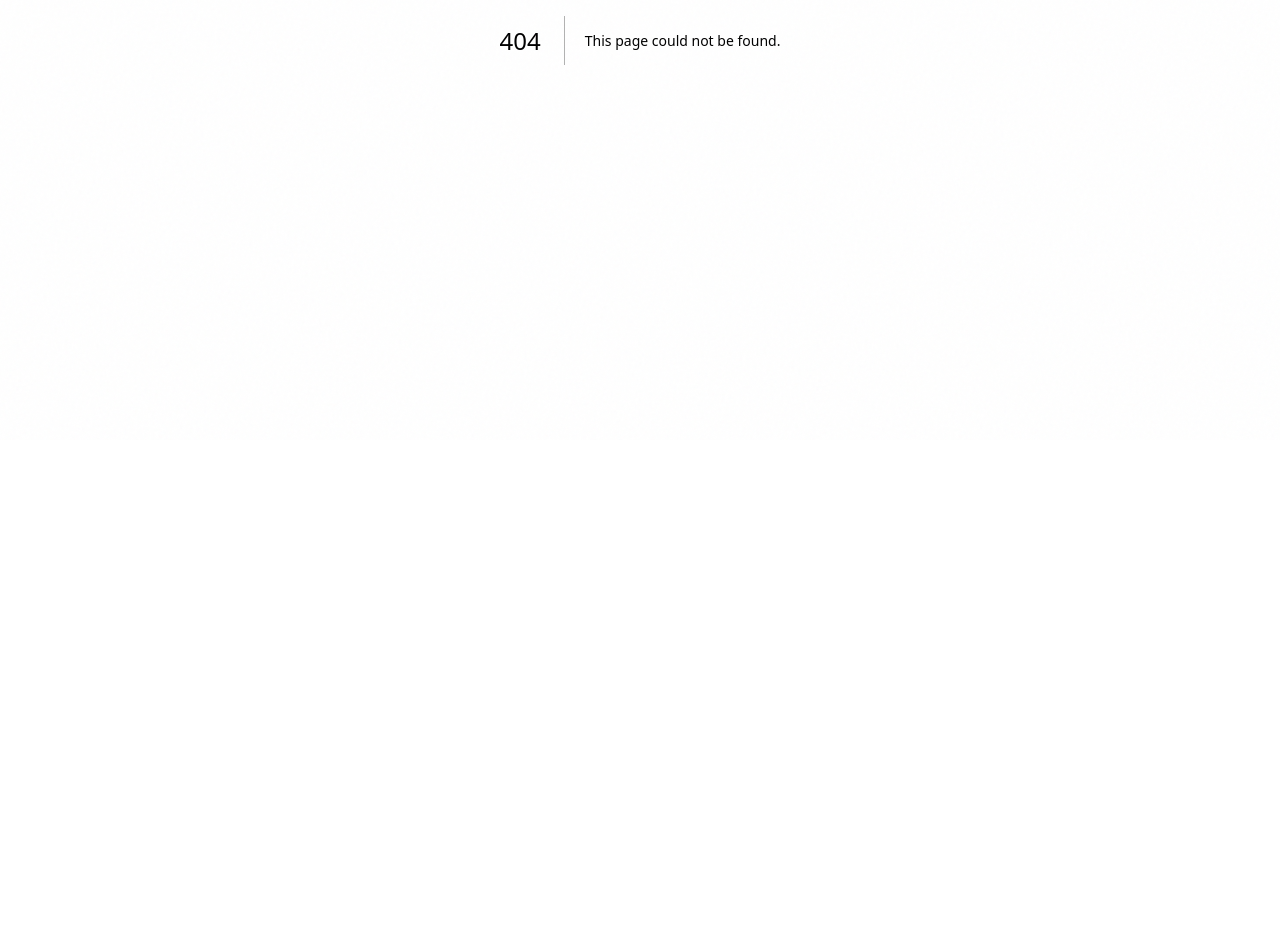
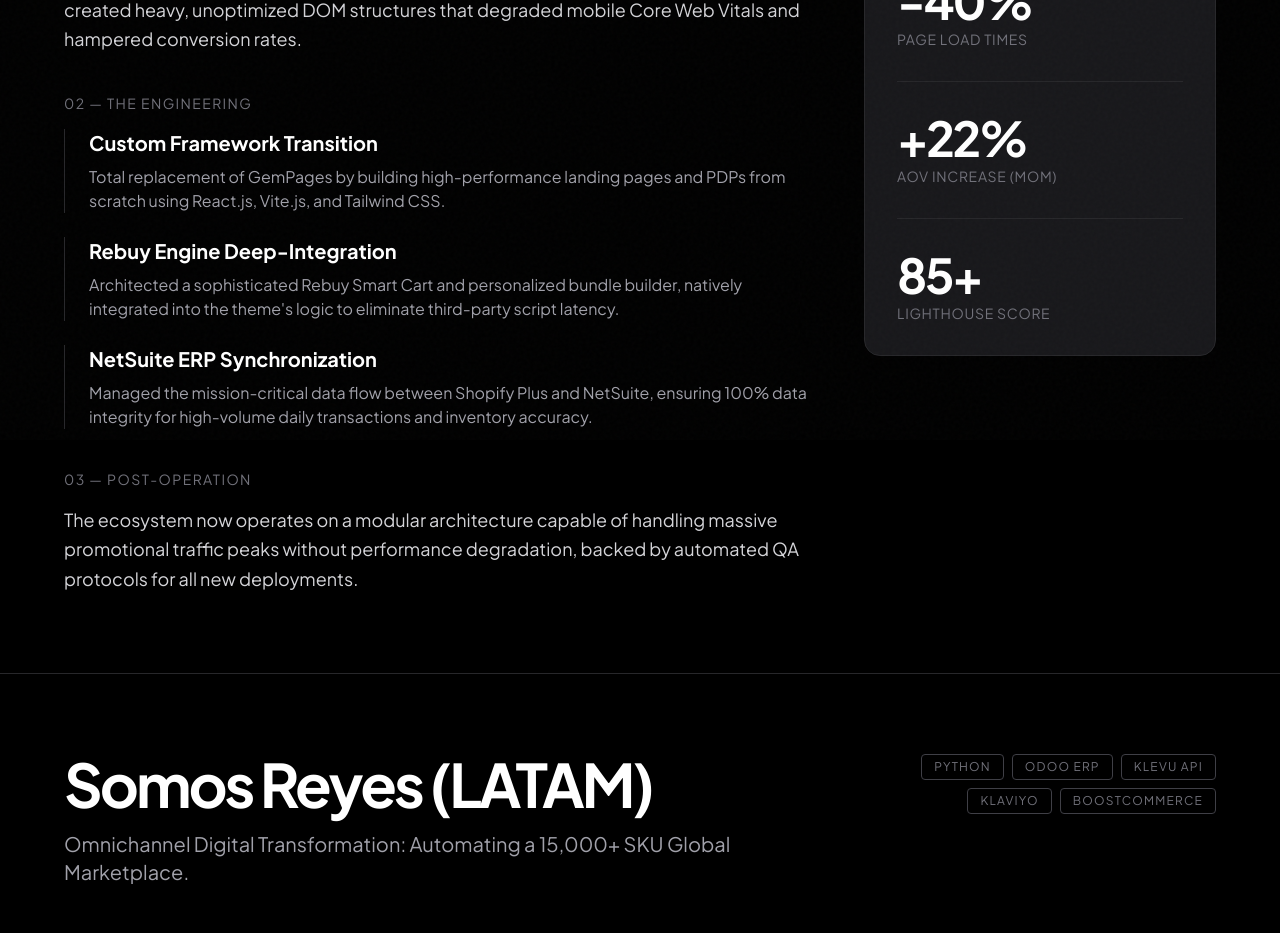
Before and after one commit to Guillef33/shopify-experts, a Next.js app: page /cases in a window 1280 px wide. Before the commit this address had no page. Shown: the part 360-1293 px from the top of the page. Before the commit the page ends 800 px from the top, so only its background shows below. Built offline with nearby package versions, Linux system fonts and the light colour scheme.

Commit message:
Cases Alfre

```diff
--- /dev/null
+++ b/app/cases/page.tsx
@@ -0,0 +1,149 @@
+import React from 'react';
+import Navbar from "@/components/Navbar";
+import Footer from '@/components/Footer';
+
+// 1. Define TypeScript Interfaces
+interface Stat {
+    value: string;
+    label: string;
+}
+
+interface SolutionItem {
+    header: string;
+    body: string;
+}
+
+interface CaseStudyProps {
+    title: string;
+    subtitle: string;
+    problem: string;
+    solution: SolutionItem[];
+    techStack: string[];
+    stats: Stat[];
+    postOperation?: string; // Added to capture your full text
+}
+
+// 2. Reusable Case Study Component
+export const CaseStudySection: React.FC<CaseStudyProps> = ({
+    title,
+    subtitle,
+    problem,
+    solution,
+    techStack,
+    stats,
+    postOperation
+}) => {
+    return (
+        <section className="bg-black text-white py-20 px-6 border-b border-zinc-800">
+            <div className="max-w-6xl mx-auto">
+
+                {/* Header Section */}
+                <div className="flex flex-col md:flex-row justify-between items-start mb-12">
+                    <div className="max-w-2xl">
+                        <h2 className="text-4xl md:text-6xl font-bold tracking-tighter mb-4">{title}</h2>
+                        <p className="text-xl text-zinc-400 font-light">{subtitle}</p>
+                    </div>
+                    <div className="flex flex-wrap gap-2 mt-6 md:mt-0 max-w-sm justify-start md:justify-end">
+                        {techStack.map((tech) => (
+                            <span key={tech} className="px-3 py-1 border border-zinc-700 rounded text-xs uppercase tracking-widest text-zinc-500">
+                                {tech}
+                            </span>
+                        ))}
+                    </div>
+                </div>
+
+                {/* Content Grid */}
+                <div className="grid grid-cols-1 md:grid-cols-12 gap-12">
+
+                    {/* Left Column: Challenge, Engineering, Post-Op */}
+                    <div className="md:col-span-8 space-y-10">
+                        <div>
+                            <h3 className="text-zinc-500 text-sm uppercase tracking-widest mb-4">01 — The Challenge</h3>
+                            <p className="text-lg text-zinc-300 leading-relaxed">{problem}</p>
+                        </div>
+
+                        <div>
+                            <h3 className="text-zinc-500 text-sm uppercase tracking-widest mb-4">02 — The Engineering</h3>
+                            <div className="space-y-6">
+                                {solution.map((item, i) => (
+                                    <div key={i} className="border-l border-zinc-800 pl-6">
+                                        <h4 className="font-bold text-xl mb-2">{item.header}</h4>
+                                        <p className="text-zinc-400">{item.body}</p>
+                                    </div>
+                                ))}
+                            </div>
+                        </div>
+
+                        {postOperation && (
+                            <div>
+                                <h3 className="text-zinc-500 text-sm uppercase tracking-widest mb-4">03 — Post-Operation</h3>
+                                <p className="text-lg text-zinc-300 leading-relaxed">{postOperation}</p>
+                            </div>
+                        )}
+                    </div>
+
+                    {/* Right Column: Metrics */}
+                    <div className="md:col-span-4 space-y-8">
+                        <div className="bg-zinc-900 p-8 rounded-2xl border border-zinc-800 sticky top-8">
+                            <h3 className="text-zinc-500 text-sm uppercase tracking-widest mb-6">Metrics & Impact</h3>
+                            {stats.map((stat, i) => (
+                                <div key={i} className={i !== 0 ? "mt-8 pt-8 border-t border-zinc-800" : ""}>
+                                    <p className="text-5xl font-bold text-white tracking-tighter">{stat.value}</p>
+                                    <p className="text-zinc-500 text-sm mt-1 uppercase tracking-wider">{stat.label}</p>
+                                </div>
+                            ))}
+                        </div>
+                    </div>
+
+                </div>
+            </div>
+        </section>
+    );
+};
+
+// 3. Main Page / Deep Dive Container
+export default function WorkDeepDive() {
+    return (
+        <div>
+            <Navbar />
+            <CaseStudySection
+                title="310 Nutrition (USA)"
+                subtitle="Enterprise Shopify Plus Architecture: Scaling a $40M+ Health & Wellness Giant."
+                problem="With annual revenue exceeding $40M, 310 Nutrition faced severe operational bottlenecks due to 'app-bloat' and legacy liquid code. The reliance on GemPages created heavy, unoptimized DOM structures that degraded mobile Core Web Vitals and hampered conversion rates."
+                techStack={['React.js', 'Vite.js', 'Tailwind CSS', 'NetSuite ERP', 'Rebuy API']}
+                stats={[
+                    { value: '-40%', label: 'Page Load Times' },
+                    { value: '+22%', label: 'AOV Increase (MoM)' },
+                    { value: '85+', label: 'Lighthouse Score' }
+                ]}
+                solution={[
+                    { header: "Custom Framework Transition", body: "Total replacement of GemPages by building high-performance landing pages and PDPs from scratch using React.js, Vite.js, and Tailwind CSS." },
+                    { header: "Rebuy Engine Deep-Integration", body: "Architected a sophisticated Rebuy Smart Cart and personalized bundle builder, natively integrated into the theme's logic to eliminate third-party script latency." },
+                    { header: "NetSuite ERP Synchronization", body: "Managed the mission-critical data flow between Shopify Plus and NetSuite, ensuring 100% data integrity for high-volume daily transactions and inventory accuracy." }
+                ]}
+                postOperation="The ecosystem now operates on a modular architecture capable of handling massive promotional traffic peaks without performance degradation, backed by automated QA protocols for all new deployments."
+            />
+
+            <CaseStudySection
+                title="Somos Reyes (LATAM)"
+                subtitle="Omnichannel Digital Transformation: Automating a 15,000+ SKU Global Marketplace."
+                problem="Managing a complex catalog of 15,000+ SKUs across diverse marketplaces and physical stores created a massive data silo. The brand suffered from manual inventory lags and a lack of synchronization between Shopify, Odoo ERP, and global sales channels."
+                techStack={['Python', 'Odoo ERP', 'Klevu API', 'Klaviyo', 'BoostCommerce']}
+                stats={[
+                    { value: '-40%', label: 'Manual Operational Workload' },
+                    { value: '15,000+', label: 'SKUs Synchronized' },
+                    { value: '50+', label: 'Countries Supported' }
+                ]}
+                solution={[
+                    { header: "Python Backend Orchestration", body: "Developed proprietary Python scripts to automate complex inventory synchronization, dynamic collection sorting, and custom PDP backend logic between Shopify and Odoo ERP." },
+                    { header: "Search Intelligence", body: "Integrated Klevu Smart Search and optimized BoostCommerce filters to provide millisecond search results across the 15K SKU catalog." },
+                    { header: "UI/UX Modernization", body: "Performed a full-scale migration to a Booster Theme, restructuring the entire layout for 100% responsive performance across all device categories." },
+                    { header: "Omnichannel Automation", body: "Orchestrated advanced Klaviyo automation flows and marketplace API integrations to centralize global marketing and sales data." }
+                ]}
+                postOperation="The new infrastructure enables rapid regional expansion, allowing for real-time stock accuracy across all digital and physical touchpoints without increasing operational headcount."
+            />
+            <Footer />
+        </div>
+
+    );
+}
```
